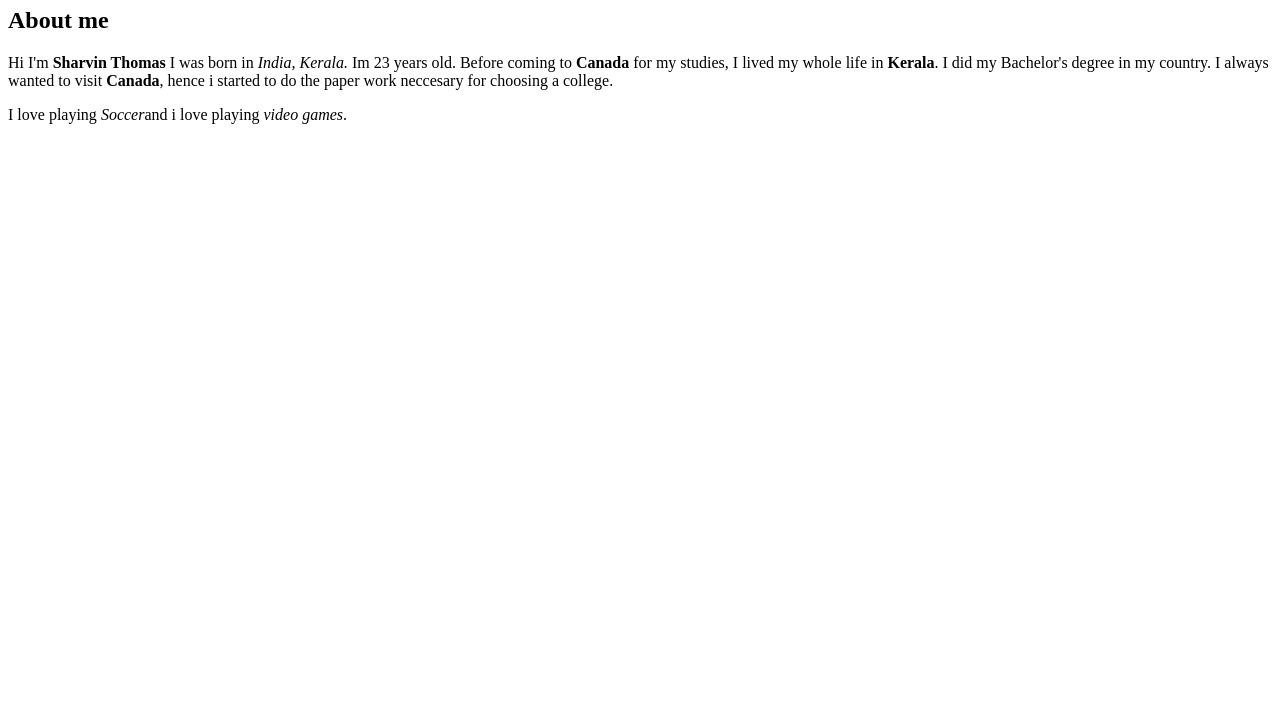
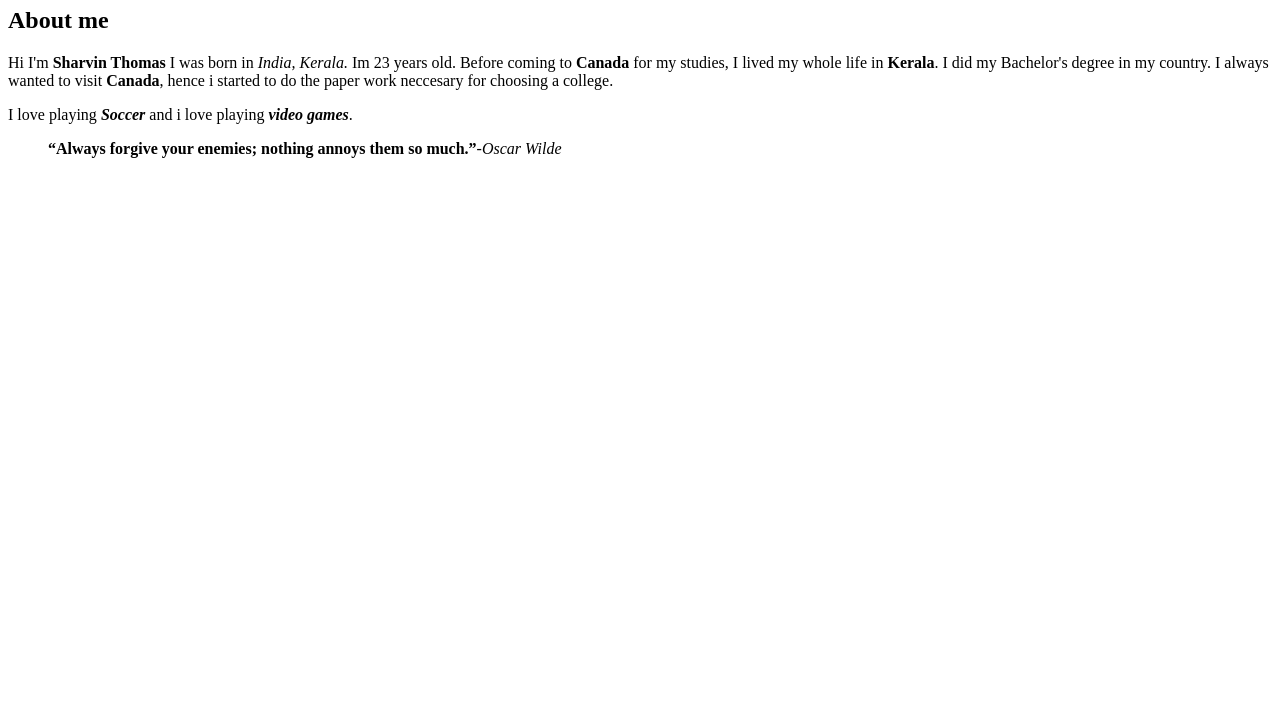
Before and after one commit to sharvingithub/html-assignment, a plain HTML site: page index.html in a window 1280 px wide. Shown: the part 73-800 px from the top of the page. Drawn offline with Linux system fonts and the light colour scheme.

Commit message:
Blockquote

```diff
--- a/index.html
+++ b/index.html
@@ -16,7 +16,11 @@
  <p> Hi I'm <strong>Sharvin Thomas</strong> I was born in <em>India, Kerala.</em> Im 23 years old. Before coming
      to <strong>Canada</strong> for my studies, I lived my whole life in <strong>Kerala</strong>. I did my Bachelor's degree in my
      country. I always wanted to visit <strong>Canada</strong>, hence i started to do the paper work neccesary for choosing a college. </p>
-<p> I love playing <em>Soccer</em>and i love playing <em>video games</em>. </p>
+<p> I love playing <strong><em>Soccer</em></strong> and i love playing <strong><em>video games</em></strong>. </p>
+
+<blockquote>
+   <strong> “Always forgive your enemies; nothing annoys them so much.”</strong>-<cite>Oscar Wilde</cite>
+</blockquote>
 </article>
 
 </body>
```
